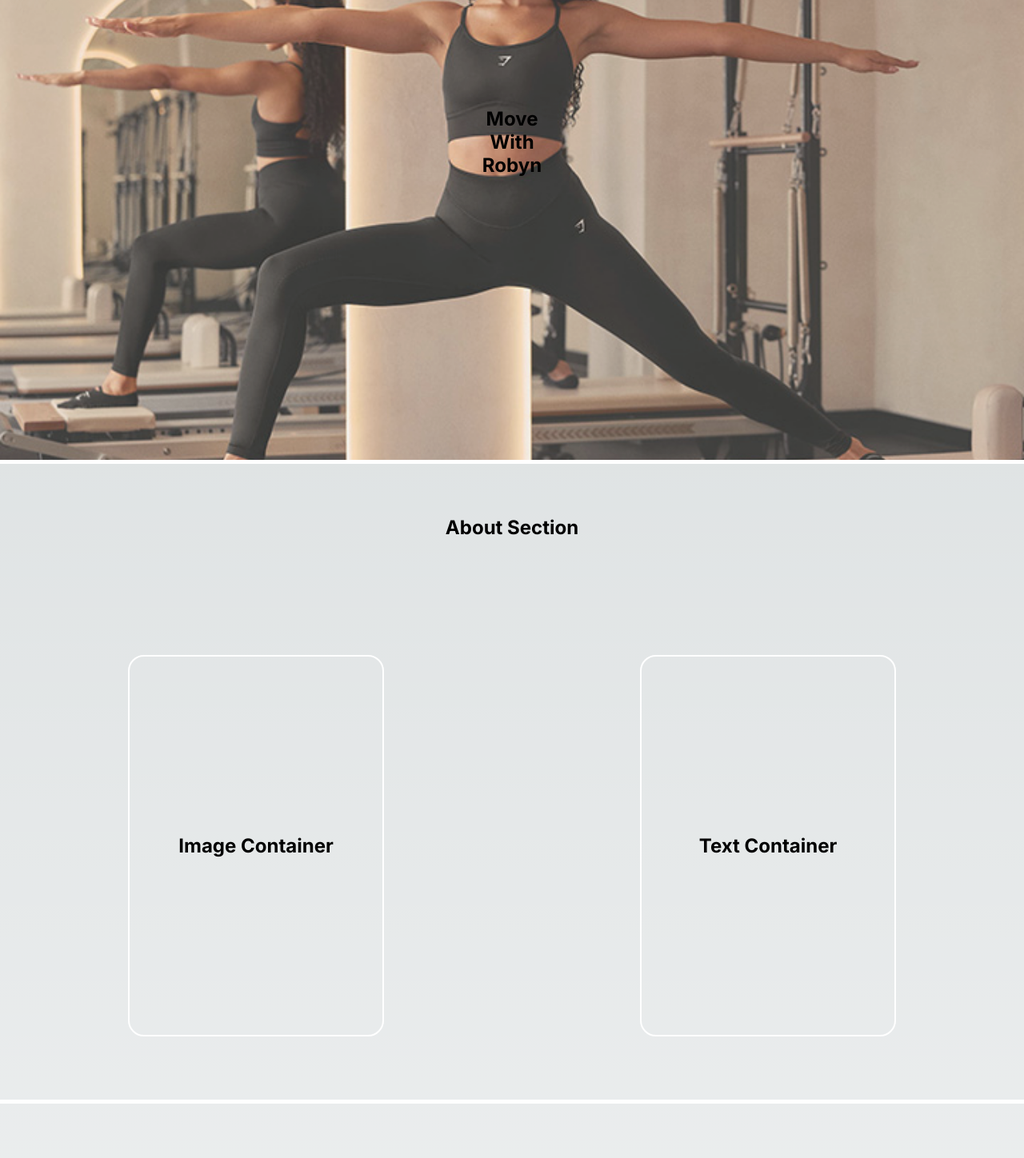
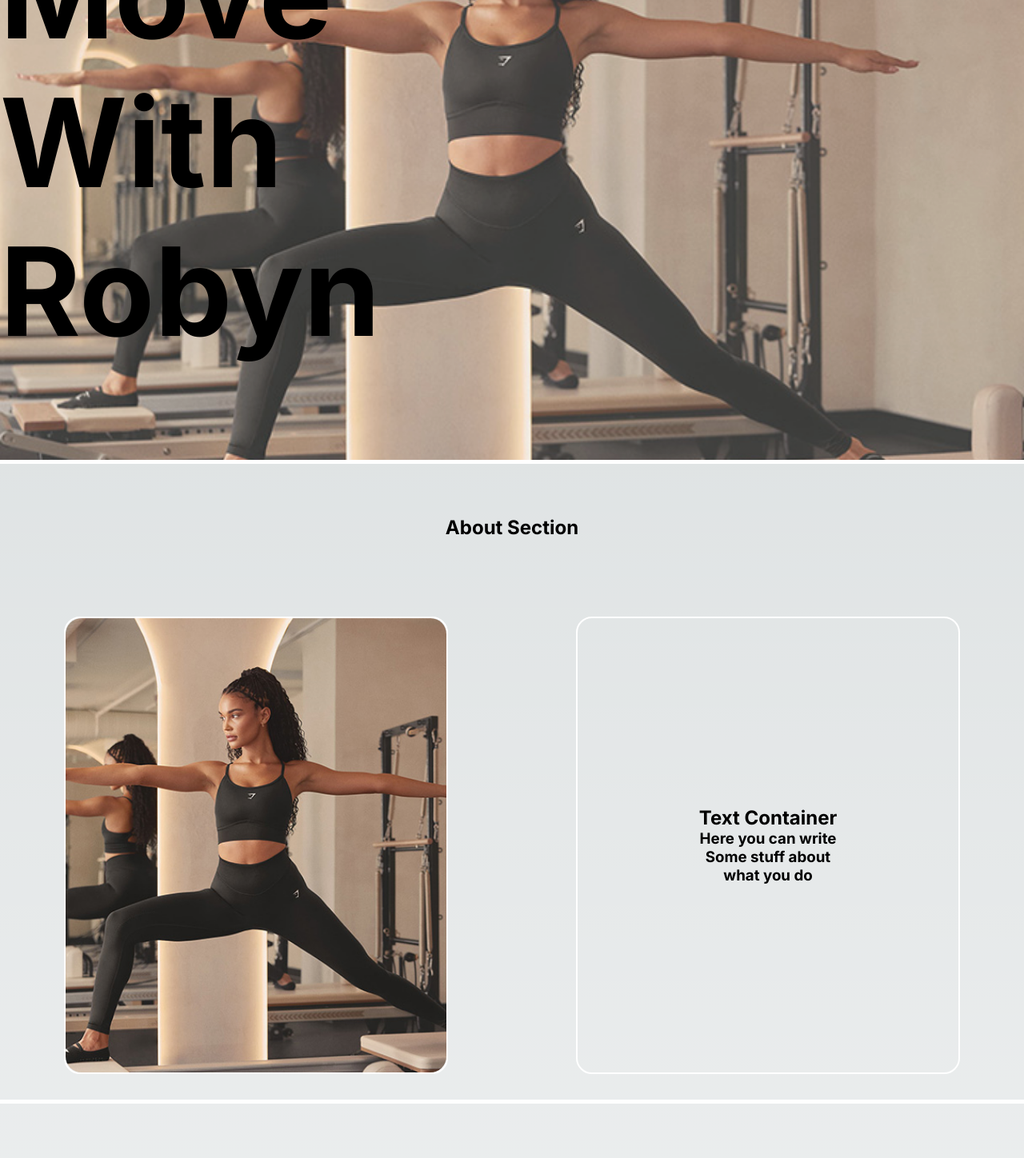
Before and after one commit to Mik20393/blog-app, a Next.js app: page / in a window 1280 px wide. Shown: the part 220-1668 px from the top of the page at 80% size. Built offline with nearby package versions, Linux system fonts and the light colour scheme.

Commit message:
Adding & styling dummy content

```diff
--- a/src/app/page.js
+++ b/src/app/page.js
@@ -1,3 +1,4 @@
+import Image from 'next/image';
 import styles from "./page.module.css";
 
 import HeroImage from "@/components/hero-img";
@@ -9,7 +10,6 @@ import bannerImage from '@/public/pilates_tile.png';
 export default function Home() {
   return (
     <>
-
       <section className={styles.baseSection} id="home">
         <HeroImage src={bannerImage} alt="Image of Robyn in a pilates pose"/>
         <div className={styles.mainTitle}>
@@ -25,12 +25,19 @@ export default function Home() {
         <div className={styles.content}>
           <div className={styles.column}>
             <div className={styles.baseContainer}>
-              <h1>Image Container</h1>
+                <Image
+                className={styles.img}
+                src={bannerImage}
+                alt="Image of Robyn in a pilates pose"
+                />
             </div>
           </div>
           <div className={styles.column}>
             <div className={styles.baseContainer}>
               <h1>Text Container</h1>
+              <h3>Here you can write</h3>
+              <h3>Some stuff about</h3>
+              <h3>what you do</h3>
             </div>
           </div>
         </div>
--- a/src/app/page.module.css
+++ b/src/app/page.module.css
@@ -9,11 +9,14 @@
 }
 
 .mainTitle {
+  height: 100%;
   width: 100%;
   display: flex;
   flex-direction: column;
-  justify-content: left;
-  align-items: center;
+  justify-content: center;
+  align-items: flex-start;
+  font-size: 8vw;
+  font-weight: lighter;
 }
 
 .sectionTitle {
@@ -41,13 +44,21 @@
 }
 
 .baseContainer {
-  height: 75%;
-  width: 50%;
+  height: 90%;
+  width: 75%;
   display: flex;
+  flex-direction: column;
   justify-content: center;
   align-items: center;
   border-radius: 20px;
   border: 2.5px solid white;
+}
+
+.img {
+ object-fit: cover;
+ height: 100%;
+ width: 100%;
+ border-radius: 20px;
 }
 
 /* Enable hover only on non-touch devices */
--- a/src/components/hero-img.js
+++ b/src/components/hero-img.js
@@ -1,5 +1,4 @@
 import Image from 'next/image';
-import bannerImage from '@/public/pilates_tile.png';
 import styles from './hero-img.module.css';
 
 export default function HeroImage({src, alt}) {
```
